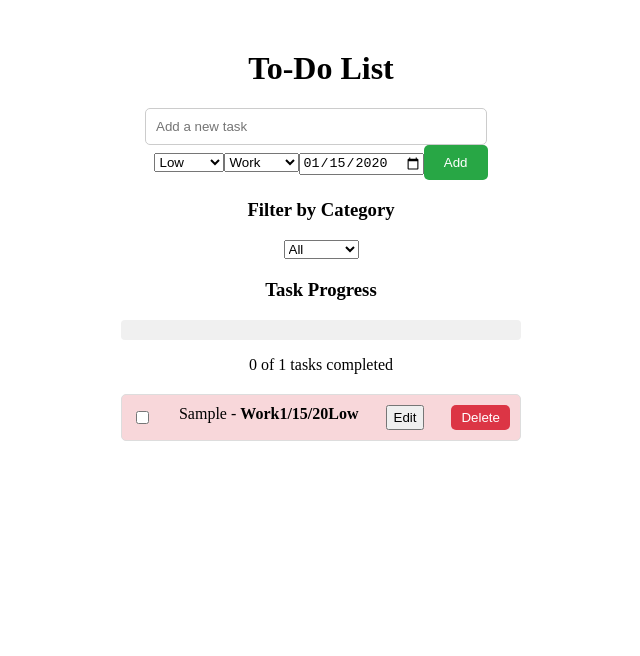
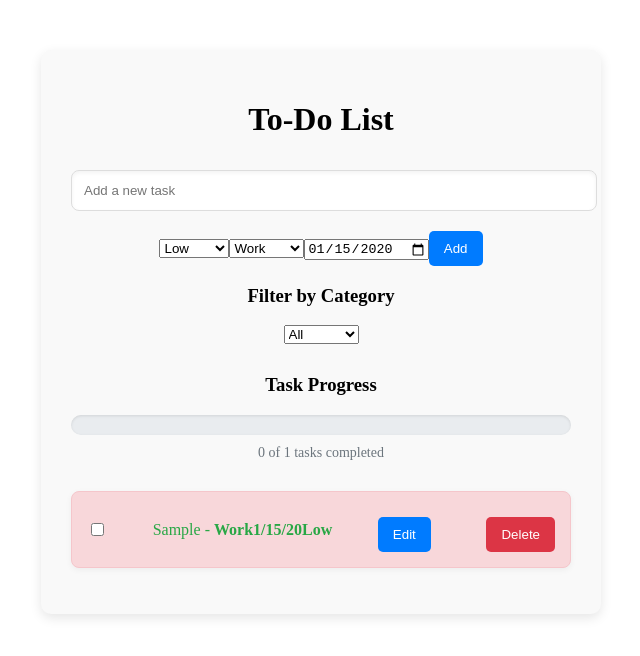
Before and after one commit to MOQRAN/todo-list, an Angular app: page / in a window 1280 px wide. Both pictures are taken after typing "Sample", "2020-01-15" into the empty fields and a click on the button "Add". Shown: the top 656 px of the page, without its empty margins (319-959 px from the left). Built offline with nearby package versions, Linux system fonts and the light colour scheme.

Commit message:
enhancing the style

```diff
--- a/src/app/todo/todo.component.css
+++ b/src/app/todo/todo.component.css
@@ -1,30 +1,61 @@
+/* General Container */
 .todo-container {
-  width: 400px;
+  width: 90%;
+  max-width: 500px;
   margin: 50px auto;
   text-align: center;
+  background-color: #f9f9f9;
+  padding: 30px;
+  border-radius: 10px;
+  box-shadow: 0px 4px 12px rgba(0, 0, 0, 0.1);
 }
 
-.input-task {
-  width: 80%;
-  padding: 10px;
-  margin-right: 10px;
-  border-radius: 5px;
-  border: 1px solid #ccc;
+/* Input Fields */
+.input-task, .input-category, .input-priority, .input-due-date {
+  width: 100%;
+  padding: 12px;
+  margin: 10px 0;
+  border-radius: 8px;
+  border: 1px solid #ddd;
+  box-shadow: inset 0px 2px 4px rgba(0, 0, 0, 0.05);
+  transition: all 0.2s;
 }
 
-.add-task-btn {
-  padding: 10px 20px;
-  background-color: #28a745;
+.input-task:focus, .input-category:focus, .input-priority:focus, .input-due-date:focus {
+  border-color: #007bff;
+  box-shadow: inset 0px 4px 6px rgba(0, 0, 0, 0.1);
+  outline: none;
+}
+
+/* Buttons */
+.add-task-btn, .edit-btn, .delete-btn, .save-btn {
+  padding: 10px 15px;
+  background-color: #007bff;
   color: white;
   border: none;
   border-radius: 5px;
   cursor: pointer;
+  transition: background-color 0.3s ease;
+  margin-top: 10px;
 }
 
-.add-task-btn:hover {
-  background-color: #218838;
+.add-task-btn:hover, .edit-btn:hover, .delete-btn:hover, .save-btn:hover {
+  background-color: #0056b3;
 }
 
+.edit-btn, .save-btn {
+  margin-right: 10px;
+}
+
+.delete-btn {
+  background-color: #dc3545;
+}
+
+.delete-btn:hover {
+  background-color: #c82333;
+}
+
+/* Todo List */
 .todo-list {
   list-style-type: none;
   padding: 0;
@@ -32,55 +63,92 @@
 }
 
 .todo-item {
-  padding: 10px;
-  background-color: #f8f9fa;
+  padding: 15px;
+  background-color: #ffffff;
   border: 1px solid #ddd;
-  margin-bottom: 10px;
-  border-radius: 5px;
+  margin-bottom: 15px;
+  border-radius: 8px;
   display: flex;
   justify-content: space-between;
+  align-items: center;
+  box-shadow: 0px 2px 6px rgba(0, 0, 0, 0.05);
+  transition: background-color 0.2s;
 }
 
-.delete-btn {
-  padding: 5px 10px;
-  background-color: #dc3545;
-  color: white;
-  border: none;
-  border-radius: 5px;
-  cursor: pointer;
+.todo-item:hover {
+  background-color: #f8f9fa;
 }
 
-.delete-btn:hover {
-  background-color: #c82333;
+.task-info {
+  display: flex;
+  flex-direction: column;
+  align-items: flex-start;
 }
+
+.task-info strong {
+  color: #343a40;
+}
+
 .overdue {
   background-color: #f8d7da;
+  border-color: #f5c6cb;
 }
 
+/* Completed Task */
+.completed {
+  text-decoration: line-through;
+  color: #6c757d;
+}
 
+/* Progress Bar */
 .progress-container {
-  margin: 20px 0;
+  margin: 30px 0;
 }
 
 .progress-bar {
-  background-color: #f0f0f0;
-  border-radius: 4px;
+  background-color: #e9ecef;
+  border-radius: 20px;
   overflow: hidden;
   width: 100%;
   height: 20px;
+  box-shadow: inset 0px 1px 3px rgba(0, 0, 0, 0.1);
 }
 
 .progress {
-  background-color: #4caf50;
+  background-color: #28a745;
   height: 100%;
-  transition: width 0.3s;
+  transition: width 0.4s ease;
 }
 
-.completed {
-  text-decoration: line-through;
-  color: gray;
+.progress-container p {
+  font-size: 14px;
+  margin-top: 10px;
+  color: #6c757d;
 }
+
+/* Priorities */
 .priority-high {
   font-weight: bold;
-  color: red;
+  color: #dc3545;
 }
+
+.priority-medium {
+  color: #ffc107;
+}
+
+.priority-low {
+  color: #28a745;
+}
+
+/* Responsive Design */
+@media (max-width: 600px) {
+  .todo-item {
+    flex-direction: column;
+    align-items: flex-start;
+  }
+
+  .add-task-btn, .edit-btn, .delete-btn, .save-btn {
+    width: 100%;
+    margin-top: 10px;
+  }
+}
--- a/src/app/todo/todo.component.html
+++ b/src/app/todo/todo.component.html
@@ -45,6 +45,8 @@
       [ngClass]="{ overdue: isOverdue(todo.dueDate) }"
       [@taskState]
       [class.priority-high]="todo.priority === 'High'"
+      [class.priority-medium]="todo.priority === 'Medium'"
+      [class.priority-low]="todo.priority === 'Low'"
     >
     <input type="checkbox" [(ngModel)]="todo.completed" (click)="toggleCompletion(i)" />
       <span [class.completed]="todo.completed" *ngIf="!editingIndex || editingIndex !== i"
```
